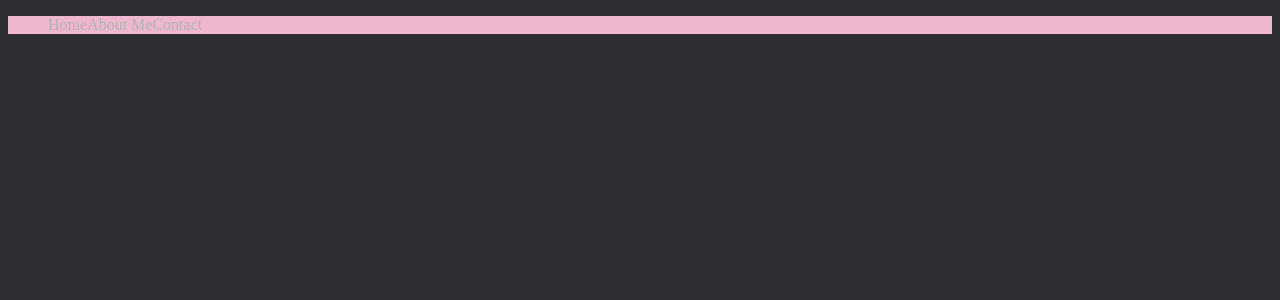
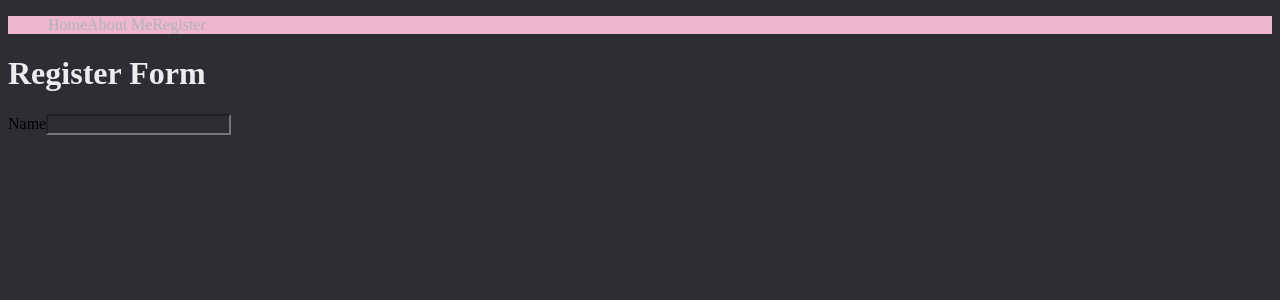
Before and after one commit to danieljsimon33/portfolio-project, a React (Vite) app in the folder frontend/: page /register in a window 1280 px wide. Shown: the top 300 px of the page. Built offline with nearby package versions, Linux system fonts and the light colour scheme.

Commit message:
begin registration implementation. replaced Contact stuff with register stuff for the moment.

```diff
--- a/frontend/src/App.jsx
+++ b/frontend/src/App.jsx
@@ -3,7 +3,7 @@ import { Routes, Route } from "react-router-dom";
 import NavBar from "./components/navbar/NavBar";
 import About from "./components/about/About";
 import Home from "./components/home/Home";
-import Contact from "./components/contact/Contact";
+import Register from "./components/auth/Register";
 
 export default function App() {
   return (
@@ -14,7 +14,7 @@ export default function App() {
       <Routes>
         <Route path="/" element={<Home />} />
         <Route path="/about" element={<About />} />
-        <Route path="/contact" element={<Contact />} />
+        <Route path="/register" element={<Register />} />
       </Routes>
     </div>
   );
--- /dev/null
+++ b/frontend/src/components/auth/Register.jsx
@@ -0,0 +1,12 @@
+export default function Contact() {
+  return (
+    <div className="register-container">
+      <h1>Register Form</h1>
+
+      <form className="register-form">
+        <label htmlFor="name">Name</label>
+        <input type="text" name="name" id="name" />
+      </form>
+    </div>
+  );
+}
--- a/frontend/src/components/contact/Contact.jsx
+++ /dev/null
@@ -1,3 +0,0 @@
-export default function Contact() {
-  return <div>Contact</div>;
-}
--- a/frontend/src/components/navbar/NavBar.jsx
+++ b/frontend/src/components/navbar/NavBar.jsx
@@ -17,8 +17,8 @@ export default function NavBar() {
         </li>
         <li>
           {/* dropdown menu ideally goes here */}
-          <Link className="nav-link" to="/contact">
-            Contact
+          <Link className="nav-link" to="/register">
+            Register
           </Link>
         </li>
       </ul>
```
